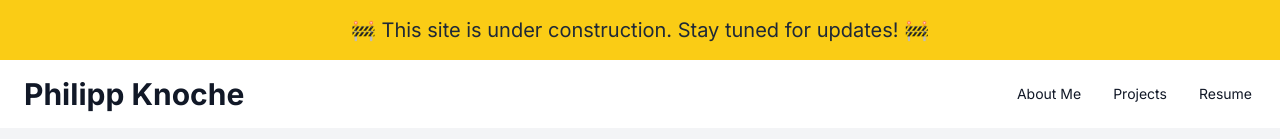
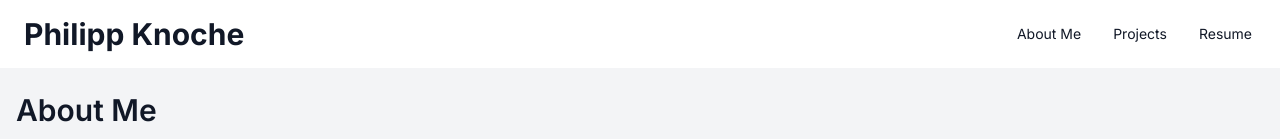
Before and after one commit to pknoche/pknoche-website, a Next.js app: page / in a window 1280 px wide. Shown: the top 139 px of the page. Built offline with nearby package versions, Linux system fonts and the light colour scheme.

Commit message:
Remove under construction banner

```diff
--- a/src/app/page.tsx
+++ b/src/app/page.tsx
@@ -4,13 +4,13 @@ import Footer from './components/Footer';
 import About from './components/About';
 import Resume from './components/Resume';
 import Projects from './components/Projects';
-import UnderConstruction from './components/UnderConstruction';
+// import UnderConstruction from './components/UnderConstruction';
 import './globals.css';
 
 const Home: React.FC = () => {
   return (
     <div className='flex min-h-screen flex-col'>
-      <UnderConstruction />
+      {/* <UnderConstruction /> */}
       <Header />
       <main className='container mx-auto flex-grow space-y-8 p-4'>
         <About />
```
